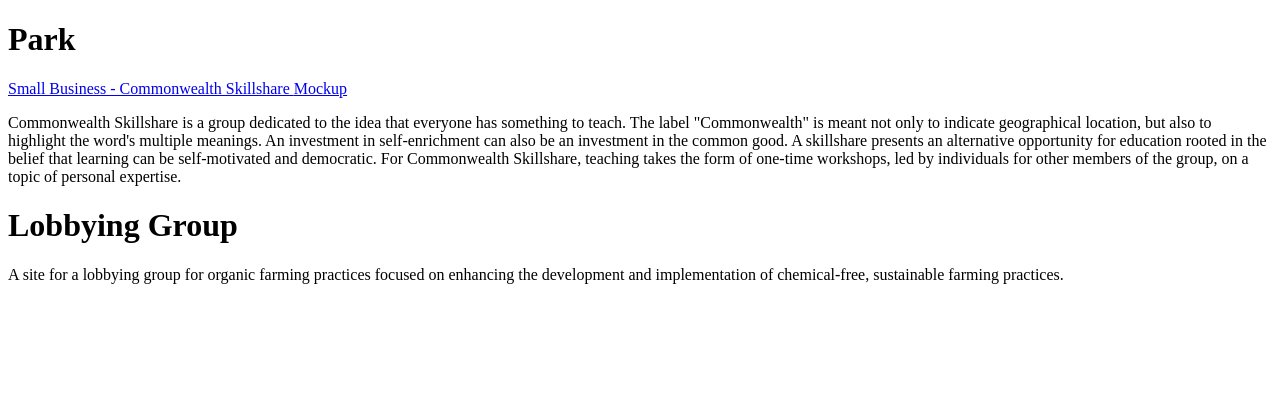
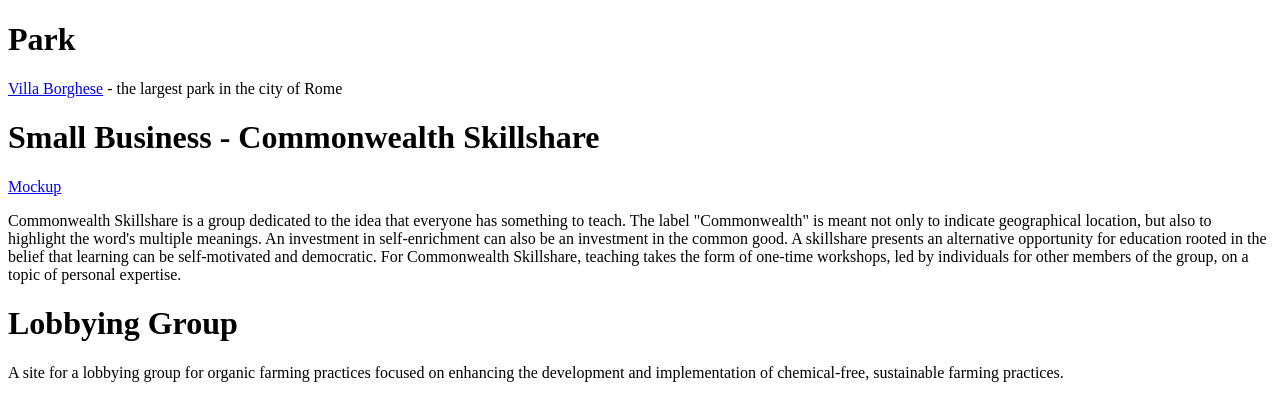
Before and after one commit to laz231/laz231.github.com, a plain HTML site: page 1/Homework1.html in a window 1280 px wide. Drawn offline with Linux system fonts and the light colour scheme.

Commit message:
fixed homework mistakes

```diff
--- a/1/Homework1.html
+++ b/1/Homework1.html
@@ -5,7 +5,8 @@
 
 <body>
 <h1>Park</h1>
-<p><a href="http://www.aviewoncities.com/rome/villaborghese.htm>Villa Borghese</a> - the largest park in the city of Rome</p>
+<p><a href="http://www.aviewoncities.com/rome/villaborghese.htm">Villa Borghese</a> - the largest park in the city of Rome
+</p>
 
 <h1>Small Business - Commonwealth Skillshare</h1>
 <a href="http://dl.dropbox.com/u/51845452/SkillShare.jpg">Mockup</a>
```
